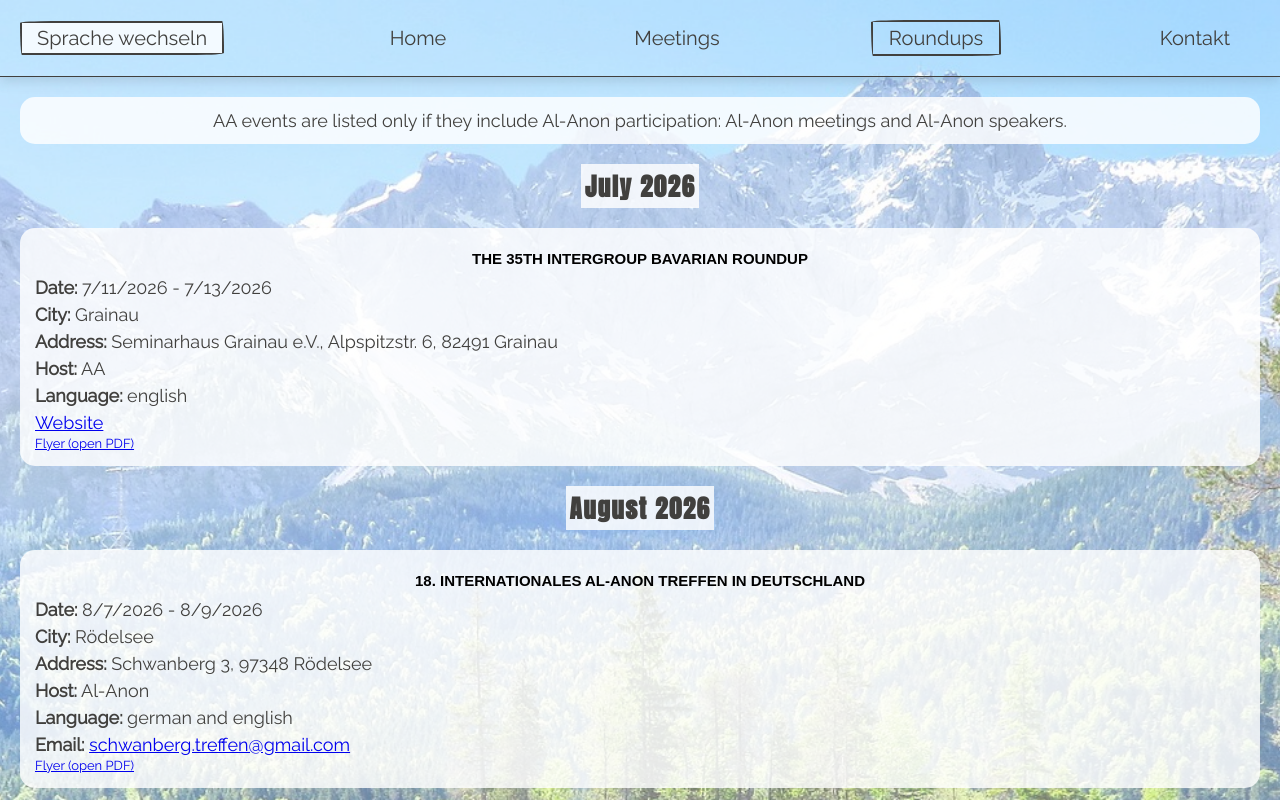
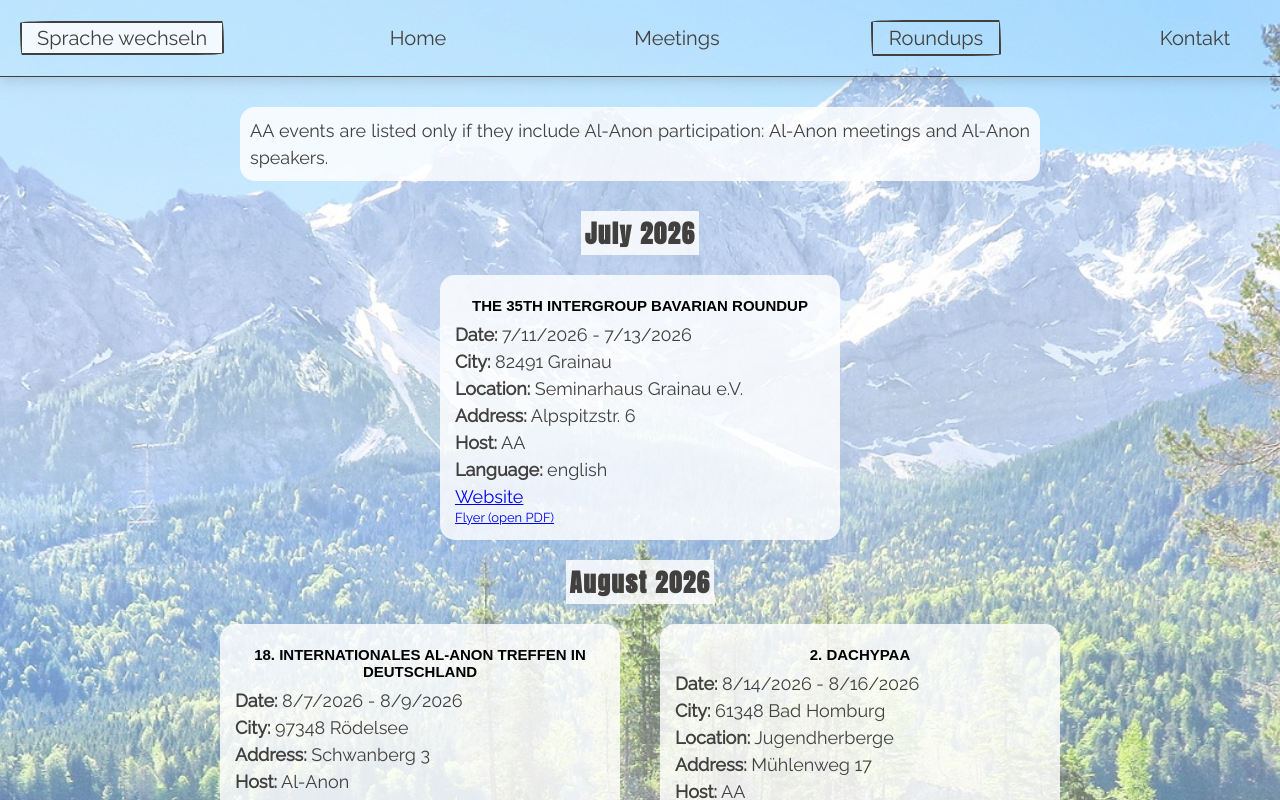
Before and after one commit to Footsteps/al-anon, a React (Vite) app: page /events in a window 1280 px wide. Shown: the top 800 px of the page. Built offline with nearby package versions, Linux system fonts and the light colour scheme; a web font is replaced by a local one.

Commit message:
styling events

```diff
--- a/src/components/EventCard.jsx
+++ b/src/components/EventCard.jsx
@@ -3,7 +3,7 @@ export default function EventCard({event, language}) {
     const flyerUrl = event.flyer?.[language] || event.flyer?.de || event.flyer?.en;
 
     return(
-        <article className="event section-card">
+        <article className="event-card section-card">
                     <h3>{event.title.toLocaleUpperCase()}</h3>
 
                     <p>
@@ -17,6 +17,15 @@ export default function EventCard({event, language}) {
                       <strong>{language === "de" ? "Ort" : "City"}:</strong>{" "}
                       {event.city}
                     </p>
+
+                    {event.location && <p>
+                      <strong>
+                        {language === "de" ? "Location" : "Location"}:
+                      </strong>{" "}
+                      {event.location}
+                    </p>
+}
+
 
                     <p>
                       <strong>
--- a/src/data/events.json
+++ b/src/data/events.json
@@ -40,9 +40,10 @@
         "endDate": "2026-07-13",
         "organizer": "AA",
         "languages": {"de": "englisch", "en": "english"},
-        "city": "Grainau",
+        "city": "82491 Grainau",
         "country": {"de": "Deutschland", "en":"Germany"},
-        "address": "Seminarhaus Grainau e.V., Alpspitzstr. 6, 82491 Grainau",
+        "address": "Alpspitzstr. 6",
+        "location": "Seminarhaus Grainau e.V.",
         "website": "https://alcoholics-anonymous.eu/event/the-35th-intergroup-bavarian-roundup/",
         "email": null,
         "flyer": {"de": "../../public/flyer/35th Annual AA Bavarian Roundup-Final-mku-02.pdf"}
@@ -60,9 +61,9 @@
         "endDate": "2026-08-09",
         "organizer": "Al-Anon",
         "languages": {"de":"deutsch und englisch", "en":"german and english"},
-        "city": "Rödelsee",
+        "city": "97348 Rödelsee",
         "country": {"de": "Deutschland", "en":"Germany"},
-        "address": "Schwanberg 3, 97348 Rödelsee",
+        "address": "Schwanberg 3",
         "website": null,
         "email": "schwanberg.treffen@gmail.com",
         "flyer": {"de": "../../public/flyer/2026_internationales_Al-Anon-Treffen_Schwanberg.pdf", "en": "../../public/flyer/2026_International_Al-Anon_Roundup_Germany.pdf"}
@@ -74,9 +75,10 @@
         "endDate": "2026-08-16",
         "organizer": "AA",
         "languages": {"de":"deutsch", "en":"german"},
-        "city": "Bad Homburg (Jugendherberge)",
+        "city": "61348 Bad Homburg",
         "country": {"de": "Deutschland", "en":"Germany"},
-        "address": "Mühlenweg 17, 61348 Bad Homburg",
+        "address": "Mühlenweg 17",
+        "location": "Jugendherberge",
         "website": "https://www.dachypaa.org/",
         "email": null,
         "flyer": {"de": "../../public/flyer/DACHYPAA_2026_FLYER a5.pdf"}
@@ -88,9 +90,10 @@
         "endDate": "2026-08-30",
         "organizer": "AA",
         "languages": {"de":"englisch", "en":"english"},
-        "city": "Berlin",
+        "city": "10783 Berlin",
         "country": {"de": "Deutschland", "en":"Germany"},
-        "address": "Zwölf-Apostel-Kirchengemeinde, An der Apostelkirche 1, 10783 Berlin",
+        "address": "An der Apostelkirche 1",
+        "location": "Zwölf-Apostel-Kirchengemeinde",
         "website": "https://www.aaberlinconvention.com/",
         "email": null,
         "flyer": null
@@ -107,9 +110,10 @@
         "endDate": "2026-09-27",
         "organizer": "Al-Anon",
         "languages": {"de":"englisch", "en":"english"},
-        "city": "Grainau",
+        "city": "82491 Grainau",
         "country": {"de": "Deutschland", "en":"Germany"},
-        "address": "Seminarhaus Grainau e.V., Alpspitzstr. 6, 82491 Grainau",
+        "address": "Alpspitzstr. 6",
+        "location": "Seminarhaus Grainau e.V.",
         "website": "https://alanon-munich.de/save-the-date-2026/",
         "email": " conventiongrainau@posteo.de",
         "flyer": {"de": "../../public/flyer/Flyer_Grainau_2026-1.pdf"}
--- a/src/index.css
+++ b/src/index.css
@@ -245,6 +245,7 @@ section p {
     inset 0 0 0.2rem 0.1rem hsl(260 75% 40% / 15%),
     inset 0 0 0.3rem 0.2rem hsl(260 75% 40% / 10%);
   backdrop-filter: blur(2rem);
+
 }
 
 .card h4 {
@@ -290,22 +291,18 @@ h2 {
 }
 
 /**EVENTS **/
-.events > section {
+.events-main > section {
   display: flex;
   flex-direction: column;
   align-items: center;
 }
 
-.events-container {
-  width: 100%;
-}
-
-article.event {
+article.event-card {
   padding: 1.5rem;
   position: relative;
 }
 
-article.event h3 {
+article.event-card h3 {
   padding: 0.7rem 0;
   font-family: var(--heading-2-font);
   font-weight: 800;
@@ -398,6 +395,21 @@ article.event h3 {
     gap: 2rem;
   }
 
+  /**EVENTS**/
+
+.event-cards-container {
+  display: flex;
+  justify-content: center;
+  flex-wrap: wrap;
+}
+
+.event-card {
+  width: 330px;
+}
+
+.section-card p {
+  padding: 0;
+}
 
 }
 
@@ -434,6 +446,11 @@ article.event h3 {
     font-weight: 550;
   }
 
+  .info-card {
+    max-width: 800px;
+    margin: 3rem auto;
+  }
+
    .home-container {
     display: grid;
     max-height: 90dvh;
@@ -445,40 +462,35 @@ article.event h3 {
   }
 
   .welcome {
-    grid-column: 1/9;
+    grid-column: 1/8;
     padding: 2rem;
+    max-width: 900px;
   }
 
   .newcomer {
-    grid-column: 9/13;
+    grid-column: 8/12;
     padding: 3rem;
     height: fit-content;
   }
 
   .home-container section.meetings {
     padding: 3rem;
-    grid-column: 2/8;
+    grid-column: 2/7;
   }
 
   .home-container section.conventions {
     padding: 3rem;
-    grid-column: 8/12;
+    grid-column: 7/12;
   }
 
   /*MEETINGS*/
 
-  .meetings-info {
-    max-width: 800px;
-    margin: 3rem auto;
-  }
-
   .meetings-container {
     display: grid;
-    grid-template-columns: repeat(auto-fit, minmax(300px, 1fr));
+    grid-template-columns: repeat(auto-fit, minmax(350px, 500px));
     column-gap: 4rem;
     row-gap: 2rem;
     align-items: start;
-
     max-width: 1100px;
     margin: 0 auto;
     padding: 2rem;
@@ -506,5 +518,14 @@ article.event h3 {
   grid-row: 1/1;
 }
 
+.card {
+  min-width: 350px;
+}
+
+/**EVENTS**/
+
+.event-card {
+  width: 400px;
+}
 
 }
--- a/src/pages/Events.jsx
+++ b/src/pages/Events.jsx
@@ -3,8 +3,8 @@ import data from "../data/events.json";
 
 export default function Events({ language }) {
   return (
-    <main className="events">
-      <section className="section-card">
+    <main className="events-main">
+      <section className="section-card info-card">
         <p>
           {language === "de"
             ? "Veranstaltungen von AA werden nur gelistet, wenn sie eine Al-Anon Beteiligung haben: Al-Anon Meetings und Al-Anon Sprecher_innen."
@@ -14,11 +14,11 @@ export default function Events({ language }) {
       {data.map(
         (monthGroup) =>
           monthGroup.events?.length > 0 && (
-            <section key={monthGroup.id}>
+            <section key={monthGroup.id} className="month-group">
               <h2 className="h-white-background">
                 {language === "de" ? monthGroup.month.de : monthGroup.month.en}
               </h2>
-              <div className="events-container">
+              <div className="event-cards-container">
               {monthGroup.events.map((event) => {
                 return (
                   <EventCard language={language} event = {event} key={event.id}/>
--- a/src/pages/Meetings.jsx
+++ b/src/pages/Meetings.jsx
@@ -1,7 +1,7 @@
 export default function Meetings({language}) {
     return(
         <main>
-            <section id="meetings" className="section-card meetings-info">
+            <section id="meetings" className="section-card info-card">
                 <h2>{language === "de" ? "Englischsprachige Al-Anon Meetings Berlin" : "English speaking Al-Anon meetings Berlin"}</h2>
                 <p>
                     {language === "de"
@@ -15,7 +15,7 @@ export default function Meetings({language}) {
                 <div className="card card-glass steps-and-spirituality">
                     <h4>7 pm || "Steps and Spirituality"</h4>
                     <p>Torstr. 190, 10115 Berlin</p>
-                    <p>Begegnungsstätte "Mehr Mitte", please knock or ring the bell</p>
+                    <p>Begegnungsstätte 'Mehr Mitte', please knock or ring the bell</p>
                 </div>
                 <div className="card card-glass serenity">
                     <h4>7 pm || "Serenity"</h4>
```
